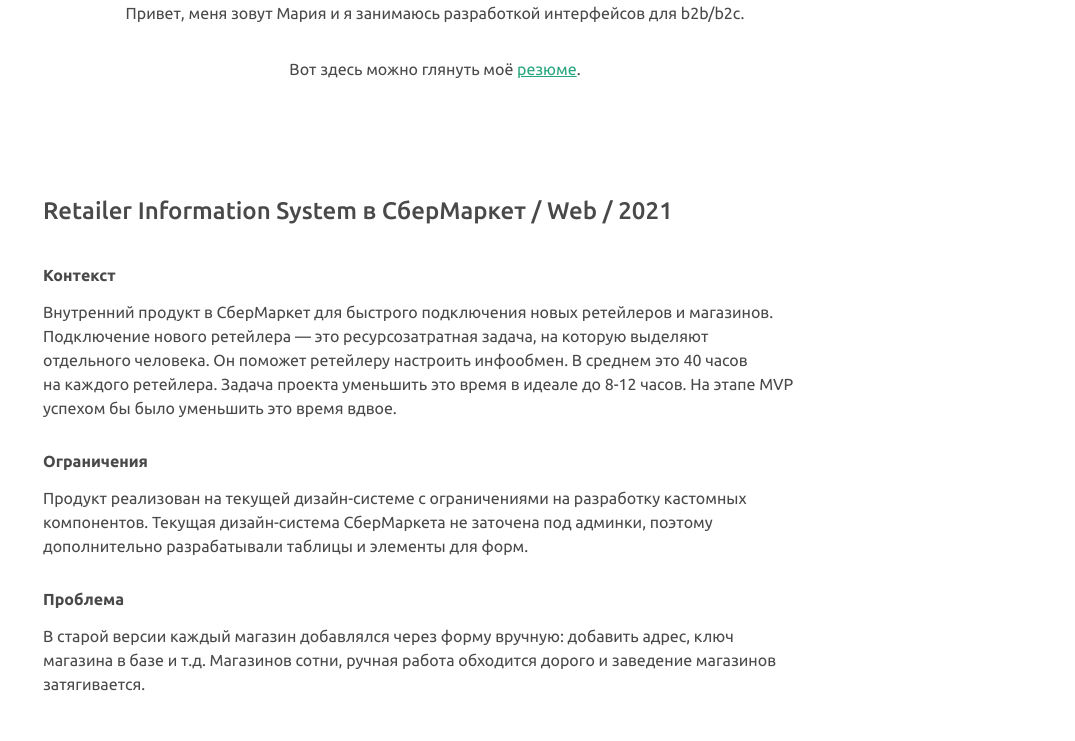
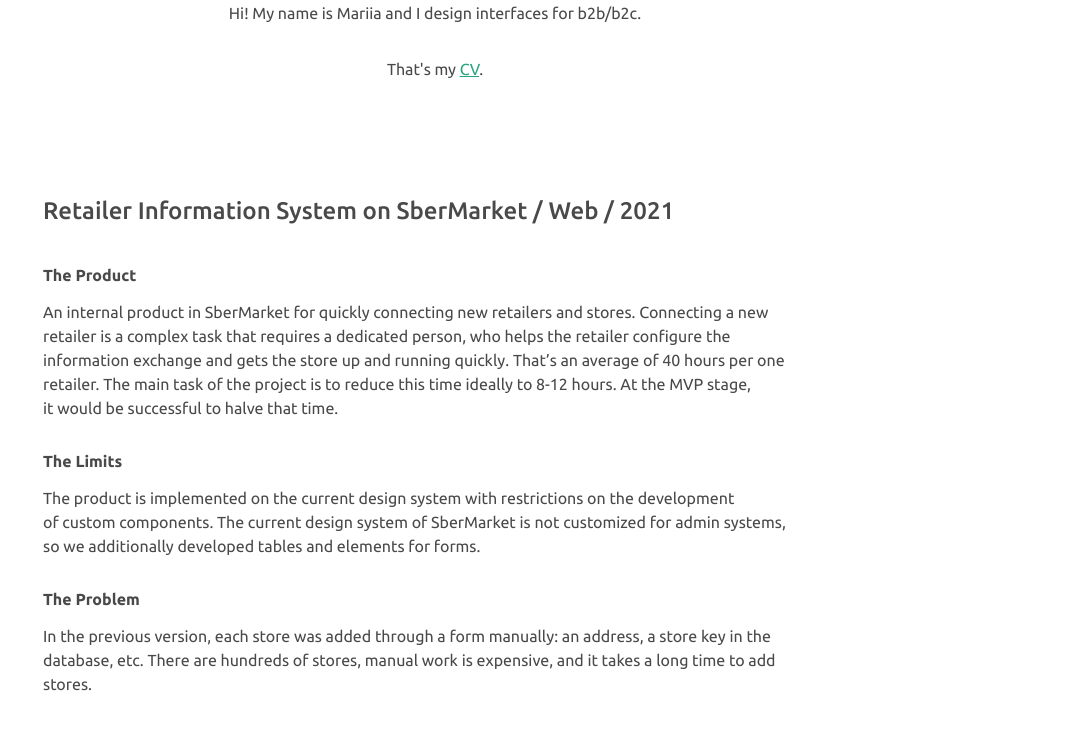
Before and after one commit to green-zelen/green-zelen.github.io, a plain HTML site: page index.html in a window 1280 px wide. Shown: the part 391-1132 px from the top of the page, without its empty margins (205-1280 px from the left). Drawn offline with Linux system fonts and the light colour scheme.

Commit message:
english language is default

```diff
--- a/css/project.css
+++ b/css/project.css
@@ -4,10 +4,10 @@
 }
 
 #eng {
-    display: none;
+    display: block;
 }
 #rus {
-    display: block;
+    display: none;
 }
 
 .row {
--- a/index.html
+++ b/index.html
@@ -57,7 +57,7 @@
                         </div>
                     </div>
                     <div class="greeting">
-                        <p>Hi! My name is Mariia and I develop interfaces for b2b/b2c.</p>
+                        <p>Hi! My name is Mariia and I design interfaces for b2b/b2c.</p>
                         <p>That's my <a href="https://www.notion.so/Mariia-Perlovskaia-b0aaa75c351b489b804837c176603dfc" target="_blank">CV</a>.</p>
                     </div>
                 </div>
@@ -1401,14 +1401,14 @@
 </body>
 <script type="text/javascript" src="js/script.min.js"></script>
 <script>
+    function RusLang() {
+      document.getElementById("eng").style.display = "none";
+      document.getElementById("rus").style.display = "block";
+    }
     function EngLang() {
       document.getElementById("eng").style.display = "block";
       document.getElementById("rus").style.display = "none";
     }
-    function RusLang() {
-      document.getElementById("eng").style.display = "none";
-      document.getElementById("rus").style.display = "block";
-    }
 </script>
 
 </html>
```
